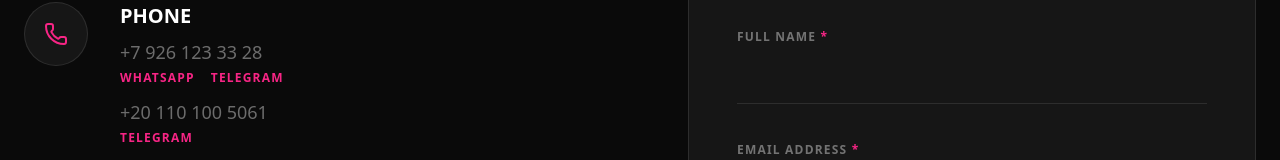
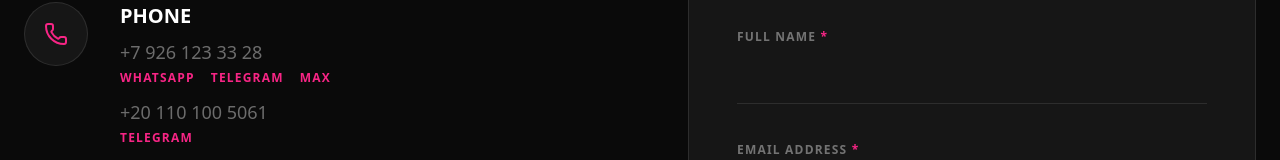
Before and after one commit to kseniausacheva/royal-event-group---delegations-1-, a React (Vite) app: page /en/contact in a window 1280 px wide. Shown: the part 446-606 px from the top of the page. Built offline with nearby package versions, Linux system fonts and the light colour scheme.

Commit message:
Update Contact.tsx

```diff
--- a/src/pages/Contact.tsx
+++ b/src/pages/Contact.tsx
@@ -52,7 +52,7 @@ const Contact = () => {
                   <div className="space-y-3">
                     <div>
                       <p className="text-white/40 text-lg">+7 926 123 33 28</p>
-                      <div className="flex gap-4 mt-1">
+                      <div className="flex gap-4 mt-1 flex-wrap">
                         <a
                           href="https://wa.me/79261233328"
                           target="_blank"
@@ -68,6 +68,14 @@ const Contact = () => {
                           className="text-xs font-bold uppercase tracking-widest text-royal-pink hover:text-white transition-colors"
                         >
                           Telegram
+                        </a>
+                        <a
+                          href="https://max.ru/+79261233328"
+                          target="_blank"
+                          rel="noopener noreferrer"
+                          className="text-xs font-bold uppercase tracking-widest text-royal-pink hover:text-white transition-colors"
+                        >
+                          Max
                         </a>
                       </div>
                     </div>
```
